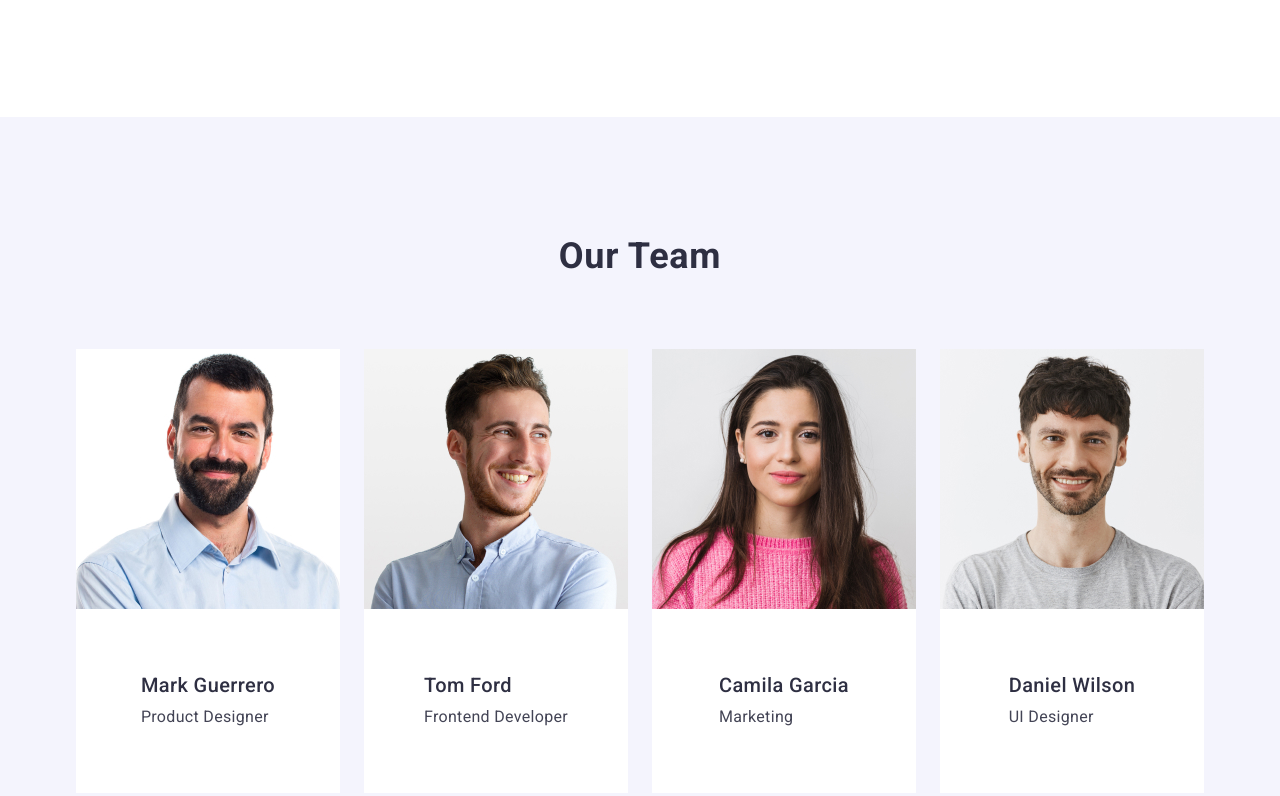
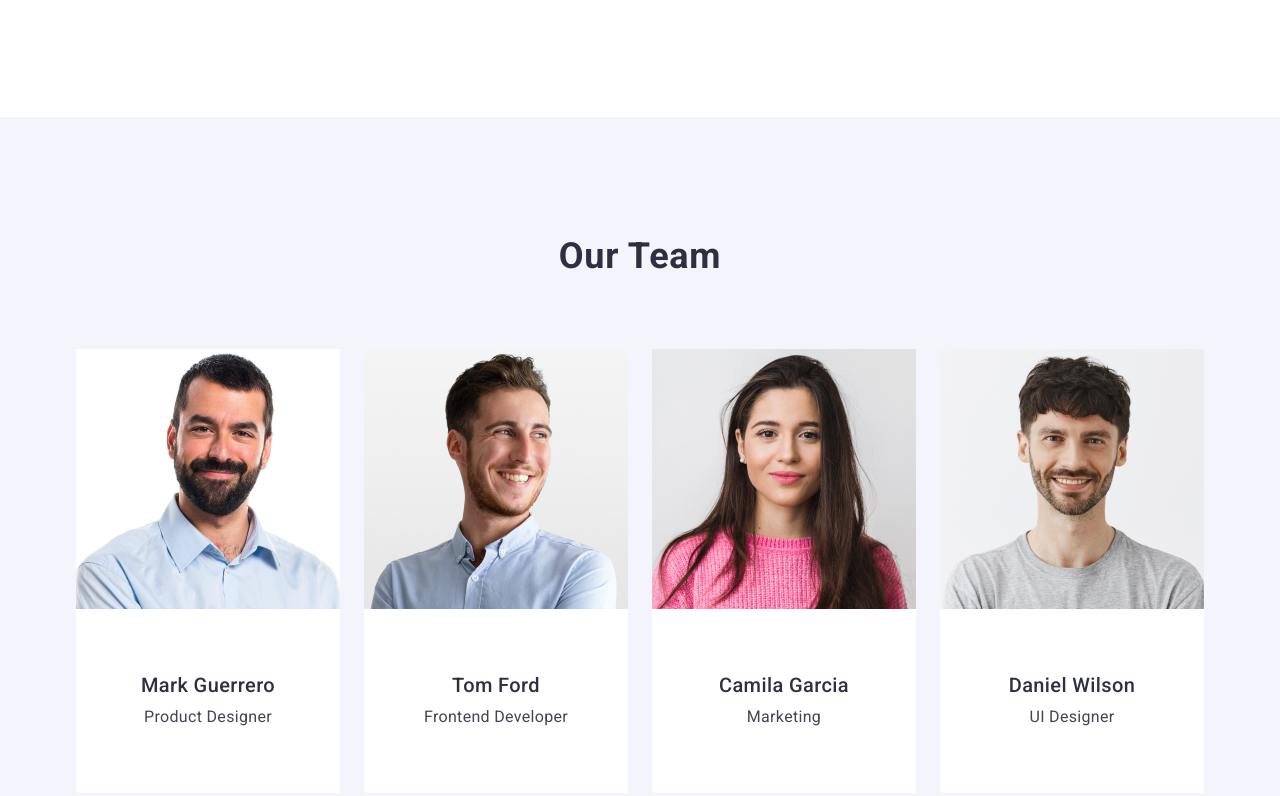
Before and after one commit to omnimrt/goit-homework-03, a plain HTML site: page index.html in a window 1280 px wide. Shown: the part 877-1673 px from the top of the page. Drawn offline with nearby package versions, Linux system fonts and the light colour scheme.

Commit message:
Update styles.css

```diff
--- a/css/styles.css
+++ b/css/styles.css
@@ -181,11 +181,10 @@ img {
 
 .feature-list-item {
   width: calc((100% - 24px) / 4);
-}
-
-.team-card {
-  padding: 32px 0;
-  border-radius: 0px 0px 4px 4px;
+  border-top-left-radius: 0px;
+  border-top-right-radius: 0px;
+  border-top-right-radius: 4px;
+  border-bottom-left-radius: 4px;
 }
 
 .feature-list-item .feature-title {
@@ -214,6 +213,10 @@ img {
   padding: 120px 0;
 }
 
+.team-card {
+  padding: 32px 0;
+}
+
 .our-team-title {
   font-weight: 700;
   font-size: 36px;
@@ -237,6 +240,10 @@ img {
   flex-direction: column;
   justify-content: center;
   align-items: center;
+  border-top-left-radius: 0px;
+  border-top-right-radius: 0px;
+  border-top-right-radius: 4px;
+  border-bottom-left-radius: 4px;
 }
 
 .our-team-item-title {
@@ -246,7 +253,8 @@ img {
   letter-spacing: 0.02em;
   color: #2e2f42;
   padding-top: 32px;
-  padding-bottom: 8px;
+  margin-bottom: 8px;
+  text-align: center;
 }
 
 .our-team-item-text {
@@ -254,6 +262,7 @@ img {
   letter-spacing: 0.02em;
   color: #434455;
   padding-bottom: 32px;
+  text-align: center;
 }
 /* PORTFOLIO SECTION */
 
```
